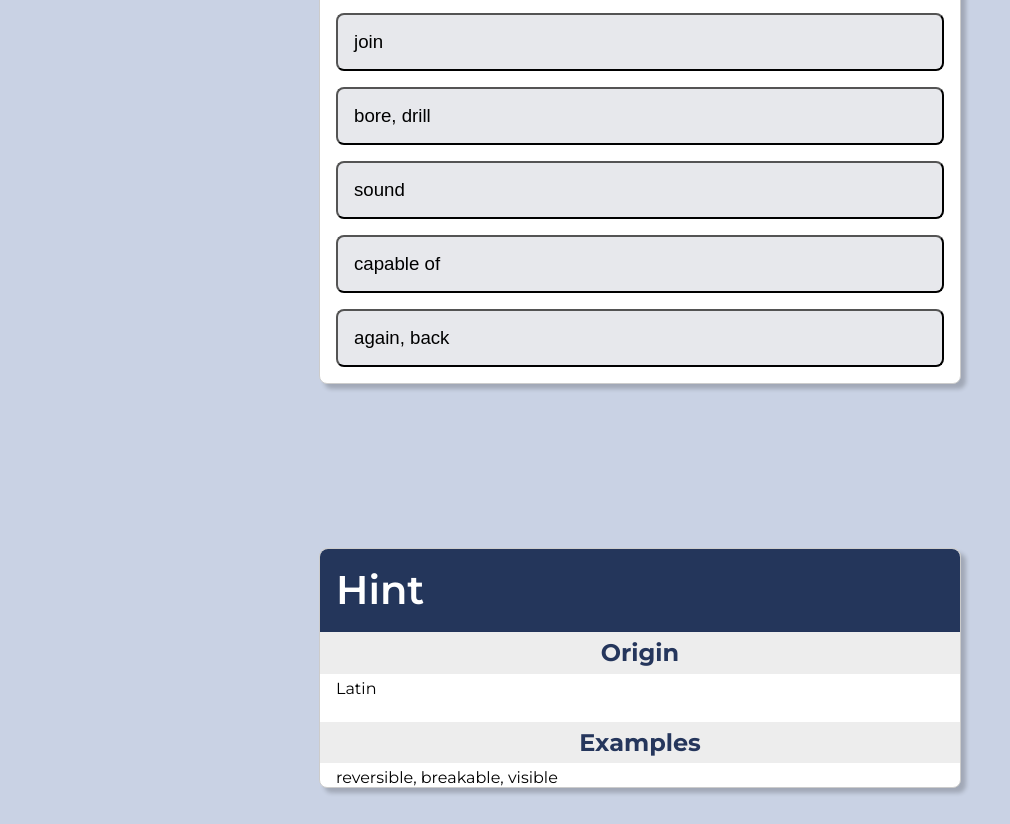
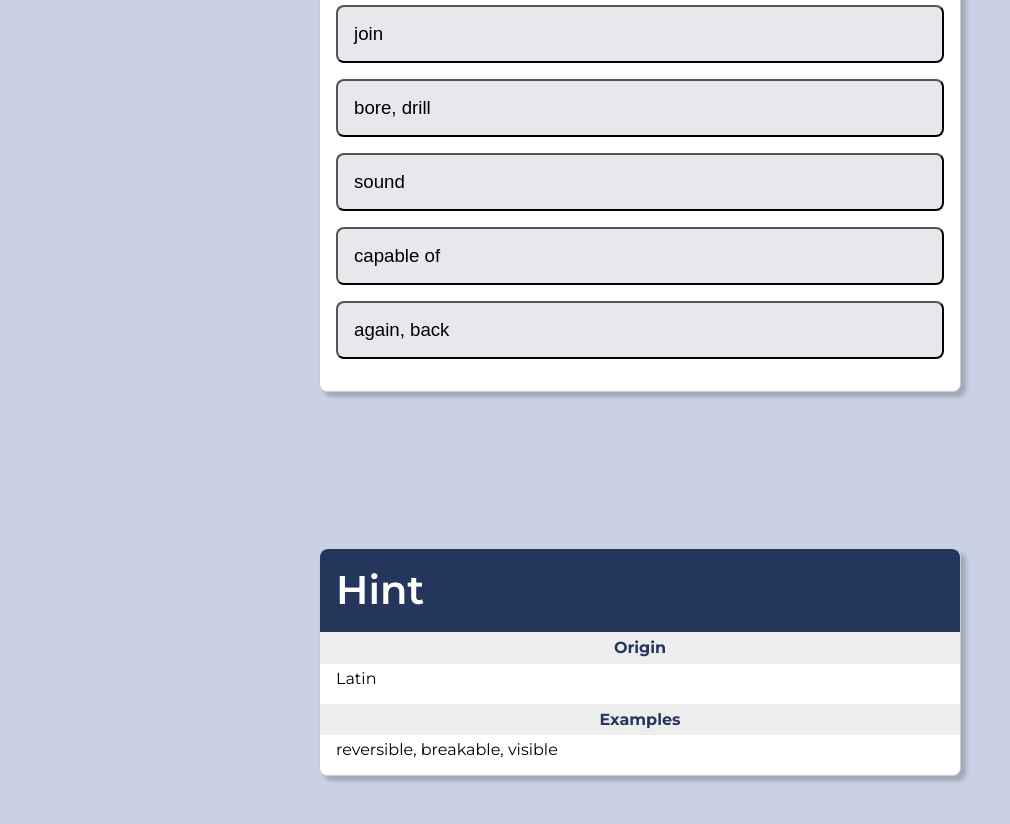
Before and after one commit to jerremys/jerremys.github.io, a plain HTML site: page index.html in a window 1280 px wide. Shown: the part 252-1076 px from the top of the page, without its empty margins (0-1010 px from the left). Drawn offline with nearby package versions, Linux system fonts and the light colour scheme.

Commit message:
more layout fixes

```diff
--- a/css/latin.css
+++ b/css/latin.css
@@ -226,7 +226,7 @@ a.btn:hover {
 .card.hint h3 {
 	color: #22345afc;
 	margin-bottom: 0.3rem;
-	font-size: 1.5rem;
+	font-size: 1rem;
 	background-color: #ededed;
 	padding: 0.4rem;
 	margin-left: -1rem;
@@ -327,7 +327,7 @@ a.btn:hover {
 }
 
 #hint_card {
-  margin-bottom: 2rem;
+  margin-bottom: 3rem;
 }
 
 body.show-hint #hint-marker,
@@ -376,7 +376,7 @@ body.show-hint #top-of-site-pixel-anchor {
 }
 
 .card-content {
-  padding: 0 1rem;
+  padding: 0 1rem 1rem;
   font-family: "Montserrat", sans-serif;
 }
 
```
